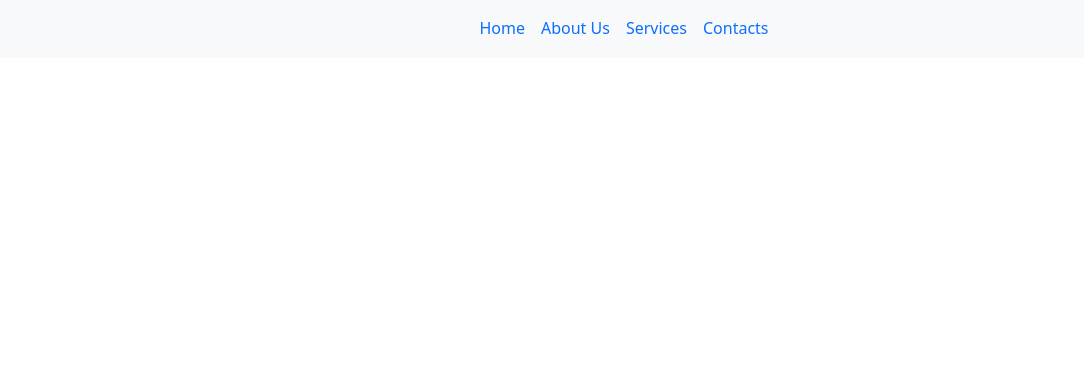
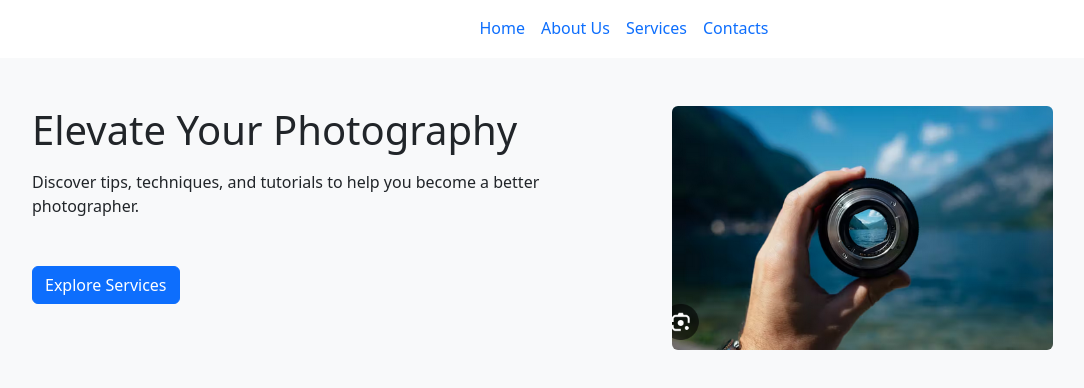
Before and after one commit to orestengabo0/font_end_dev_photo_techniques_-_tips, a React (Vite) app: page / in a window 1280 px wide. Shown: the top 388 px of the page, without its empty margins (16-1100 px from the left). Built offline with nearby package versions, Linux system fonts and the light colour scheme.

Commit message:
Adding styles to the nav-bar and the heroes section

```diff
--- /dev/null
+++ b/src/App.module.css
@@ -0,0 +1,4 @@
+* {
+    font-family: system-ui, -apple-system, BlinkMacSystemFont, "Segoe UI", Roboto,
+      Oxygen, Ubuntu, Cantarell, "Open Sans", "Helvetica Neue", sans-serif;
+  }
--- a/src/App.tsx
+++ b/src/App.tsx
@@ -1,10 +1,12 @@
-import React from 'react'
 import NavBar from './components/NavBar'
+import Hero from './components/Home.tsx/Hero'
+import styles from './App.module.css'
 
 const App = () => {
   return (
-    <div>
+    <div className={styles['*']}>
       <NavBar />
+      <Hero />
     </div>
   )
 }
--- /dev/null
+++ b/src/NavBar.module.css
@@ -0,0 +1,8 @@
+.nav-link {
+  color: #000;
+  transition: color 0.3s ease;
+}
+
+.nav-link:hover {
+  color: blue;
+}
--- /dev/null
+++ b/src/components/Home.tsx/Hero.tsx
@@ -0,0 +1,29 @@
+import home from "../../assets/home.png";
+
+const Hero = () => {
+  return (
+    <section className="d-flex p-5 bg-body-tertiary">
+      <div className="text-button-area">
+        <h1 className="mb-3">Elevate Your Photography</h1>
+        <p className="mb-5">
+          Discover tips, techniques, and tutorials to help you become a better
+          photographer.
+        </p>
+        <a href="#" className={`btn btn-primary`}>
+          Explore Services
+        </a>
+      </div>
+      <div className="ms-5 content-right">
+        <img
+          className="img-fluid rounded"
+          src={home}
+          alt="An image on the home page"
+          width={"70%"}
+          height={"auto"}
+        />
+      </div>
+    </section>
+  );
+};
+
+export default Hero;
--- a/src/components/NavBar.tsx
+++ b/src/components/NavBar.tsx
@@ -1,21 +1,22 @@
 import { IoMenu } from "react-icons/io5";
+import styles from './../NavBar.module.css'
 
 const NavBar = () => {
   return (
-    <nav className="navbar navbar-expand-lg bg-body-tertiary">
+    <nav className="navbar navbar-expand-lg">
       <div className="container-fluid justify-content-center">
         <ul className="nav d-flex justify-content-center nav-underline">
           <li className="nav-item">
-            <a href="#" className="nav-link">Home</a>
+            <a href="#" className={`nav-link ${styles['nav-link']}`}>Home</a>
           </li>
           <li className="nav-item">
-            <a href="#" className="nav-link">About Us</a>
+            <a href="#" className={`nav-link ${styles['nav-link']}`}>About Us</a>
           </li>
           <li className="nav-item">
-            <a href="#" className="nav-link">Services</a>
+            <a href="#" className={`nav-link ${styles['nav-link']}`}>Services</a>
           </li>
           <li className="nav-item">
-            <a href="#" className="nav-link">Contacts</a>
+            <a href="#" className={`nav-link ${styles['nav-link']}`}>Contacts</a>
           </li>
         </ul>
       </div>
--- a/src/index.css
+++ /dev/null
@@ -1,69 +0,0 @@
-:root {
-  font-family: Inter, system-ui, Avenir, Helvetica, Arial, sans-serif;
-  line-height: 1.5;
-  font-weight: 400;
-
-  color-scheme: light dark;
-  color: rgba(255, 255, 255, 0.87);
-  background-color: #242424;
-
-  font-synthesis: none;
-  text-rendering: optimizeLegibility;
-  -webkit-font-smoothing: antialiased;
-  -moz-osx-font-smoothing: grayscale;
-  -webkit-text-size-adjust: 100%;
-}
-
-a {
-  font-weight: 500;
-  color: #646cff;
-  text-decoration: inherit;
-}
-a:hover {
-  color: #535bf2;
-}
-
-body {
-  margin: 0;
-  display: flex;
-  place-items: center;
-  min-width: 320px;
-  min-height: 100vh;
-}
-
-h1 {
-  font-size: 3.2em;
-  line-height: 1.1;
-}
-
-button {
-  border-radius: 8px;
-  border: 1px solid transparent;
-  padding: 0.6em 1.2em;
-  font-size: 1em;
-  font-weight: 500;
-  font-family: inherit;
-  background-color: #1a1a1a;
-  cursor: pointer;
-  transition: border-color 0.25s;
-}
-button:hover {
-  border-color: #646cff;
-}
-button:focus,
-button:focus-visible {
-  outline: 4px auto -webkit-focus-ring-color;
-}
-
-@media (prefers-color-scheme: light) {
-  :root {
-    color: #213547;
-    background-color: #ffffff;
-  }
-  a:hover {
-    color: #747bff;
-  }
-  button {
-    background-color: #f9f9f9;
-  }
-}
```
Also changed, not shown: src/assets/home.png (added).
